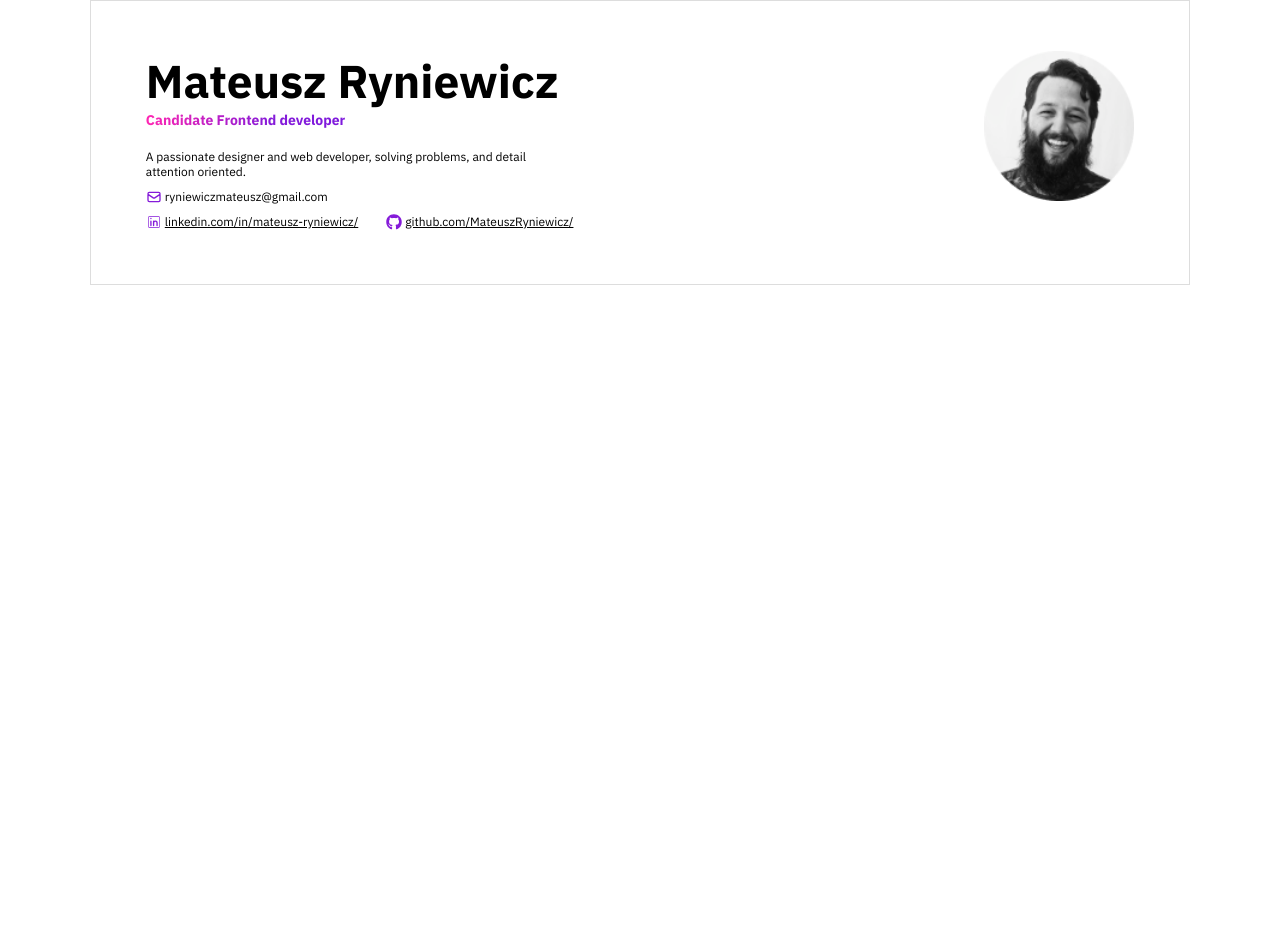
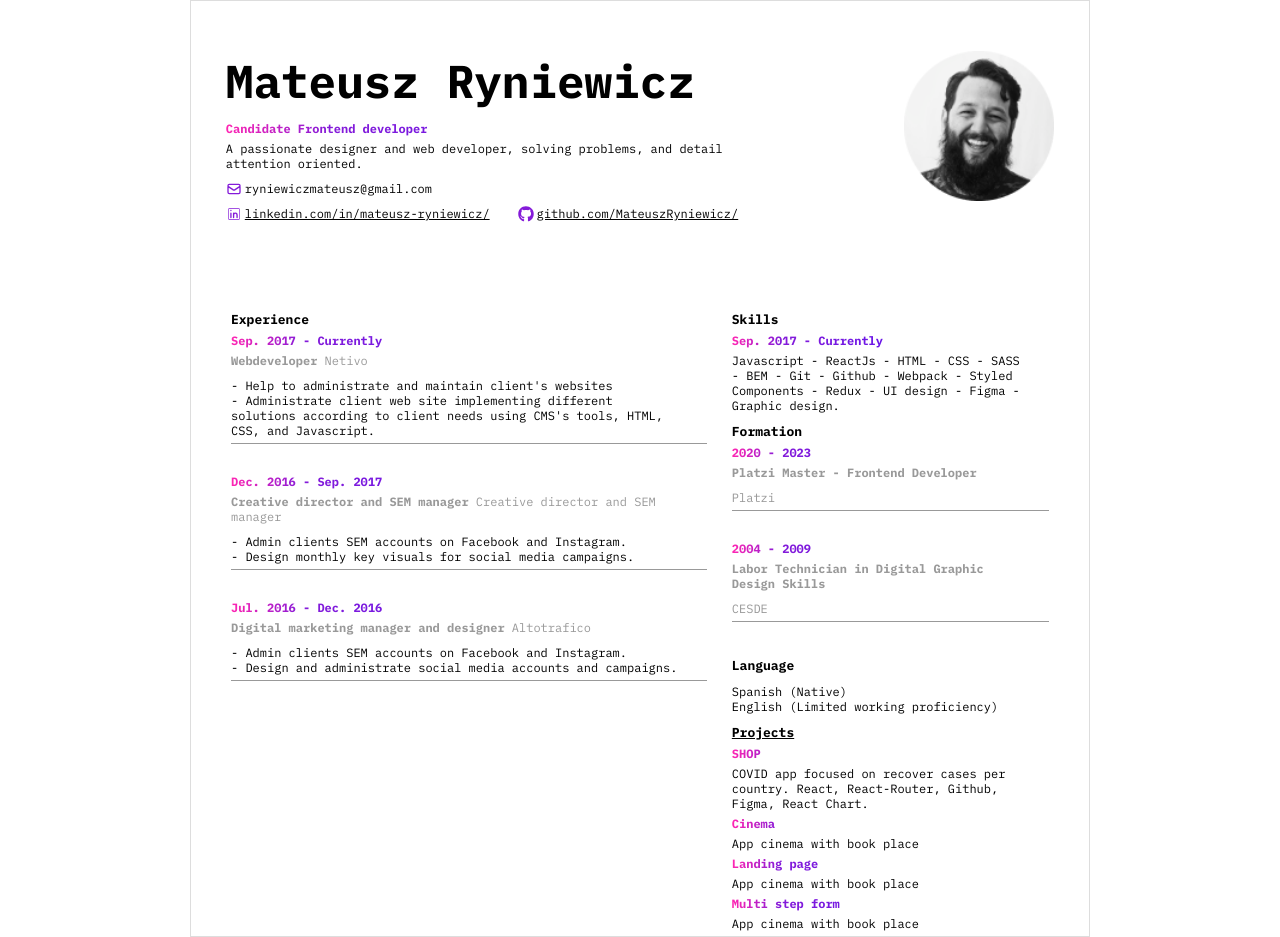
Before and after one commit to MateuszRyniewicz/project-cv, a React (Create React App) app: page / in a window 1280 px wide. Before the commit the page ends 800 px from the top, so only its background shows below. Built offline with nearby package versions, Linux system fonts and the light colour scheme.

Commit message:
create go to page on click

```diff
--- a/public/index.html
+++ b/public/index.html
@@ -26,7 +26,7 @@
     -->
     <link rel="preconnect" href="https://fonts.googleapis.com">
     <link rel="preconnect" href="https://fonts.gstatic.com" crossorigin>
-    <link href="https://fonts.googleapis.com/css2?family=IBM+Plex+Sans:wght@200;300;400;500;600;700&display=swap" rel="stylesheet">
+    <link href="https://fonts.googleapis.com/css2?family=IBM+Plex+Mono:wght@300;400;500;700&display=swap" rel="stylesheet">
     <title>CV Mateusz Ryniewicz</title>
   </head>
   <body>
--- a/src/App.js
+++ b/src/App.js
@@ -1,8 +1,13 @@
 import Hero from './components/Hero';
+import Main from './components/Main';
 import './scss/style.scss';
 
 const App = () => {
-	return <Hero />;
+	return(
+	<>
+		<Hero />
+		<Main />
+	</>);
 };
 
 export default App;
--- a/src/components/Hero.js
+++ b/src/components/Hero.js
@@ -25,11 +25,21 @@ const Hero = () => {
 				<div className='hero-box-text-info'>
 					<CiLinkedin className='icon-color' />
 					<p className='text-small text-underline'>
-						linkedin.com/in/mateusz-ryniewicz/
+						<a
+							target='_blank'
+							href='https://www.linkedin.com/in/mateusz-ryniewicz/'
+							rel='noreferrer'>
+							linkedin.com/in/mateusz-ryniewicz/
+						</a>
 					</p>
 					<FaGithub className='icon-color' />
 					<p className='text-small text-underline'>
-						github.com/MateuszRyniewicz/
+						<a
+							target='_blank'
+							href='https://github.com/MateuszRyniewicz'
+							rel='noreferrer'>
+							github.com/MateuszRyniewicz/
+						</a>
 					</p>
 				</div>
 			</div>
--- /dev/null
+++ b/src/components/Main.js
@@ -0,0 +1,96 @@
+import React from 'react';
+
+const Main = () => {
+
+	return (
+		<div className='main'>
+			<div className='box-experience'>
+				<h3 className='text-bold-regular'>Experience</h3>
+
+				<p className='text-small-color'>Sep. 2017 - Currently</p>
+				<p className='text-small-color-bold-gray'>
+					Webdeveloper
+					<span className='text-small-color-gray'> Netivo</span>
+				</p>
+				<p className='text-small'>
+					- Help to administrate and maintain client's websites <br /> -
+					Administrate client web site implementing different solutions
+					according to client needs using CMS's tools, HTML, CSS, and
+					Javascript.
+				</p>
+				<div className='line'></div>
+
+				<p className='text-small-color'>Dec. 2016 - Sep. 2017</p>
+				<p className='text-small-color-bold-gray'>
+					Creative director and SEM manager
+					<span className='text-small-color-gray'>
+						{' '}
+						Creative director and SEM manager
+					</span>
+				</p>
+				<p className='text-small'>
+					- Admin clients SEM accounts on Facebook and Instagram.
+					<br /> - Design monthly key visuals for social media campaigns.
+				</p>
+				<div className='line'></div>
+
+				<p className='text-small-color'>Jul. 2016 - Dec. 2016</p>
+				<p className='text-small-color-bold-gray'>
+					Digital marketing manager and designer
+					<span className='text-small-color-gray'> Altotrafico</span>
+				</p>
+				<p className='text-small'>
+					- Admin clients SEM accounts on Facebook and Instagram. <br /> -
+					Design and administrate social media accounts and campaigns.
+				</p>
+				<div className='line'></div>
+			</div>
+			<div className='box-skills'>
+				<h3 className='text-bold-regular'>Skills</h3>
+				<p className='text-small-color'>Sep. 2017 - Currently</p>
+				<p className='text-small'>
+					Javascript - ReactJs - HTML - CSS - SASS - BEM - Git - Github -
+					Webpack - Styled Components - Redux - UI design - Figma - Graphic
+					design.
+				</p>
+
+				<h3 className='text-bold-regular'>Formation</h3>
+				<p className='text-small-color'>2020 - 2023</p>
+				<p class='text-small-color-bold-gray'>
+					Platzi Master - Frontend Developer
+				</p>
+				<p className='text-small-color-gray'>Platzi</p>
+				<div className='line'></div>
+
+				<p className='text-small-color'>2004 - 2009</p>
+				<p className='text-small-color-bold-gray'>
+					Labor Technician in Digital Graphic Design Skills
+				</p>
+				<p className='text-small-color-gray'>CESDE</p>
+				<div className='line'></div>
+				<h3 className='text-bold-regular'>Language</h3>
+				<p className='text-small'>
+					Spanish (Native)
+					<br /> English (Limited working proficiency)
+				</p>
+				<h3 className='text-bold-regular text-underline'>Projects</h3>
+				<p className='text-small-color'>SHOP</p>
+				<p className='text-small'>
+					COVID app focused on recover cases per country. React, React-Router,
+					Github, Figma, React Chart.
+				</p>
+
+				<p className='text-small-color'>Cinema</p>
+				<p className='text-small'>App cinema with book place</p>
+
+				<p className='text-small-color'>Landing page</p>
+				<p className='text-small'>App cinema with book place</p>
+
+				<p className='text-small-color'>Multi step form</p>
+				<p className='text-small'>App cinema with book place</p>
+			</div>
+		</div>
+	);
+};
+
+export default Main;
--- a/src/scss/_normalize.scss
+++ b/src/scss/_normalize.scss
@@ -1,7 +1,7 @@
 body {
-	font-family: 'IBM Plex Sans', sans-serif;
+	font-family: 'IBM Plex Mono', monospace;
 	border: 1px solid #ddd;
-	max-width: 1100px;
+	max-width: 900px;
 	margin: 0 auto;
 }
 
--- a/src/scss/_share.scss
+++ b/src/scss/_share.scss
@@ -1,6 +1,5 @@
 .text-small-color {
-	margin-bottom: 15px;
-	@include text(14px, 700, none, auto);
+	@include text(12px, 700, none, auto);
 	background: linear-gradient(to right, #ff26b2 0%, #851bd9 15%, #3f0fff 100%);
 	background-clip: text;
 	-webkit-background-clip: text;
@@ -12,10 +11,29 @@
 	padding: 5px 25px 5px 0;
 }
 
-.text-underline{
-    text-decoration: underline;
+.text-small-color-gray {
+	@include text(12px, 400, $color-gray, auto);
+	padding: 5px 25px 5px 0;
+}
+.text-small-color-bold-gray {
+	@include text(12px, 700, $color-gray, auto);
+	padding: 5px 25px 5px 0;
+}
+
+.text-underline {
+	text-decoration: underline;
+}
+
+.text-bold-regular {
+	@include text(13px, 700, $color-black, auto);
+	padding: 5px 0;
 }
 
 .icon-color {
 	color: #851bd9;
 }
+
+.line {
+	border-bottom: 1px solid $color-gray;
+	margin-bottom: 30px;
+}
--- a/src/scss/_veriables.scss
+++ b/src/scss/_veriables.scss
@@ -1,2 +1,3 @@
 $max-width: 1200px;
 $color-black: #000;
+$color-gray: #999;
--- a/src/scss/sections/_hero.scss
+++ b/src/scss/sections/_hero.scss
@@ -1,11 +1,14 @@
 .hero {
 	padding: 50px 25px;
+	margin-bottom: 30px;
 	display: flex;
 	justify-content: center;
+
 	.hero-box-text {
 		width: 80%;
 		.hero-heading {
 			@include text(46px, 700, $color-black, auto);
+			margin-bottom: 10px;
 		}
 		.hero-box-text-info {
 			display: flex;
--- /dev/null
+++ b/src/scss/sections/_main.scss
@@ -0,0 +1,13 @@
+.main {
+	display: flex;
+	padding: 0 40px;
+	gap: 25px;
+
+	.box-experience {
+		width: 60%;
+	}
+
+	.box-skills {
+		width: 40%;
+	}
+}
--- a/src/scss/style.scss
+++ b/src/scss/style.scss
@@ -4,3 +4,4 @@
 @import './veriables';
 @import './share';
 @import './sections/hero';
+@import './sections/main';
```
